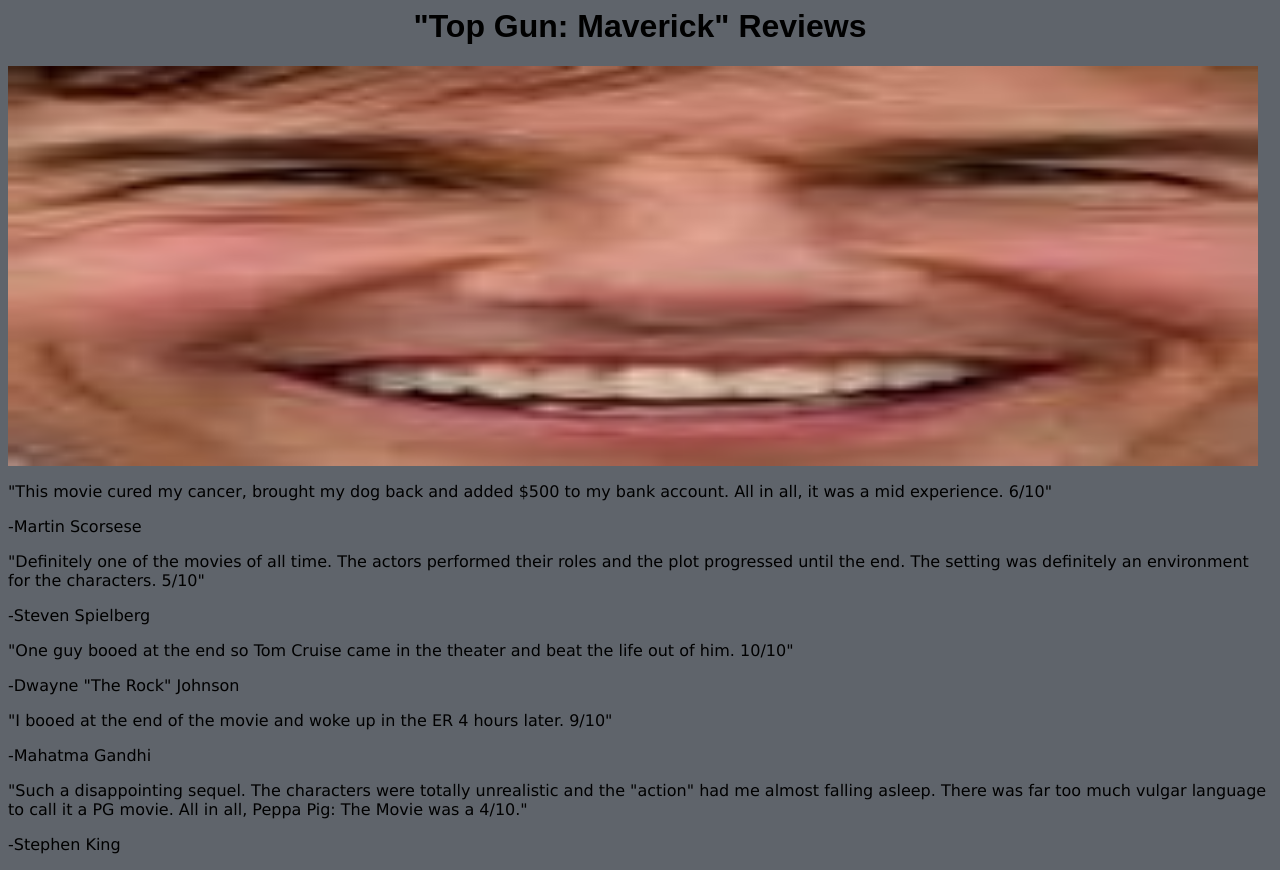
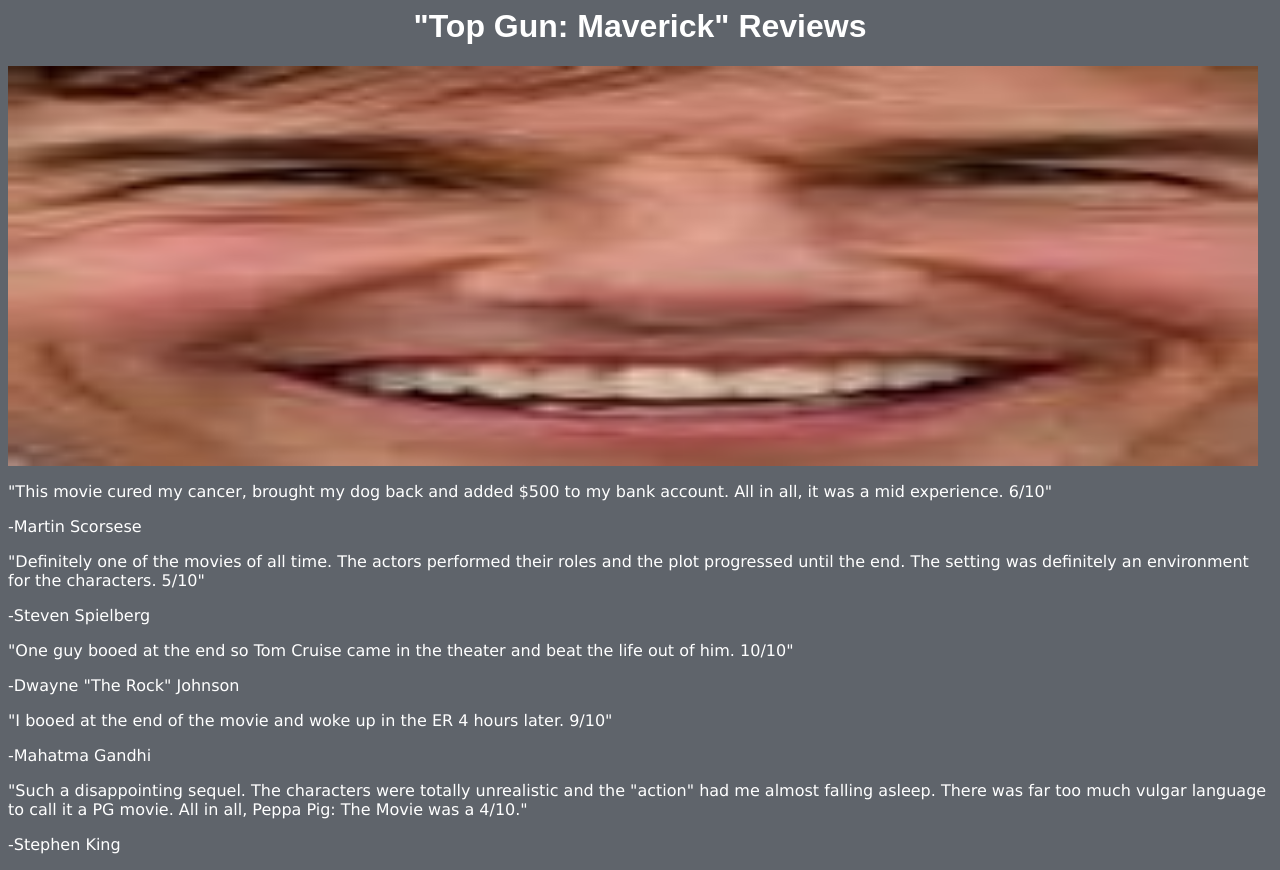
Before and after one commit to VMinhHo/snomjudges.github.io, a plain HTML site: page index.html in a window 1280 px wide. Drawn offline with Linux system fonts and the light colour scheme.

Commit message:
Update index.html

```diff
--- a/index.html
+++ b/index.html
@@ -4,9 +4,9 @@
 
 <style>
 body {background-color: 5f646b;}
-h1   {color: 000000;
+h1   {color: ffffff;
 text-align: center;}
-p    {color: 000000;}
+p    {color: ffffff;}
 center {
  display: block;
   margin-left: auto;
```
